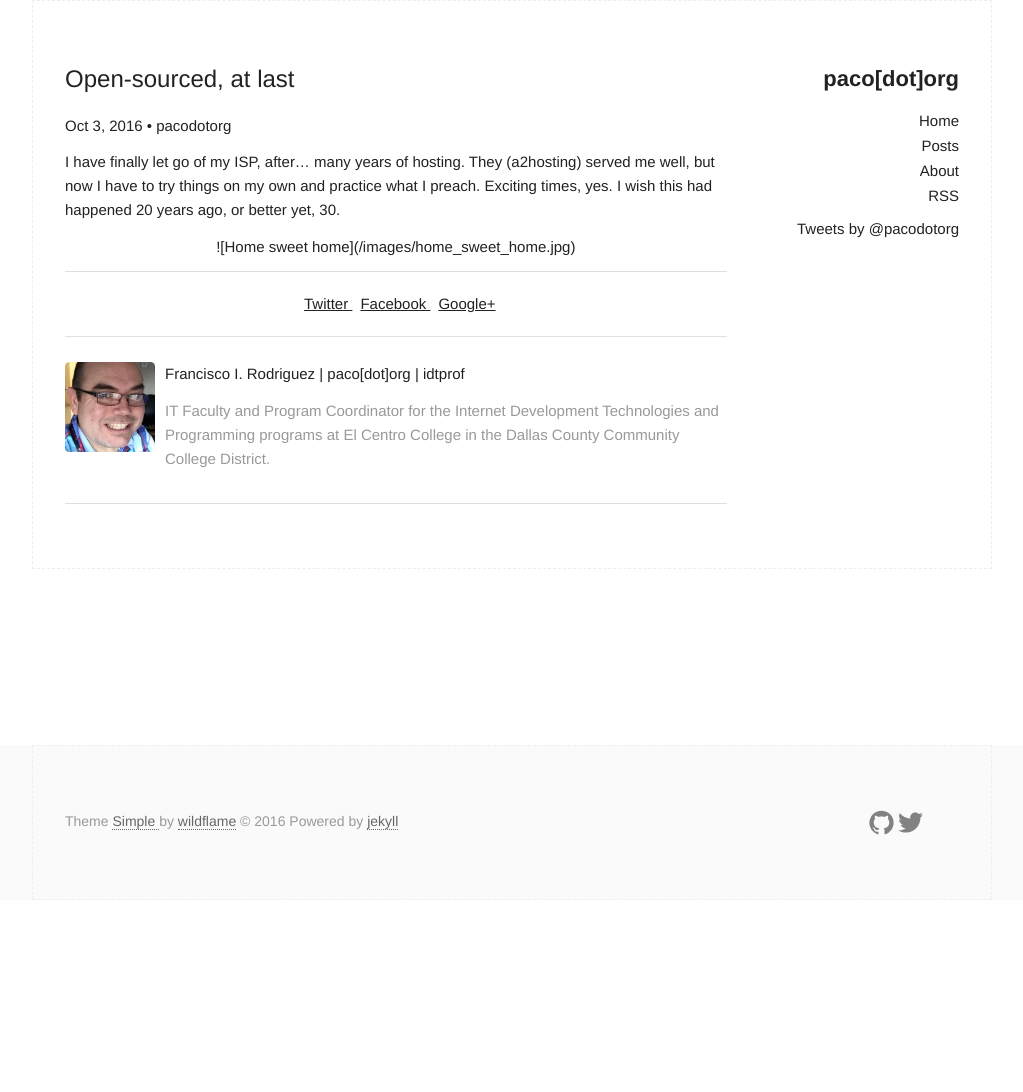
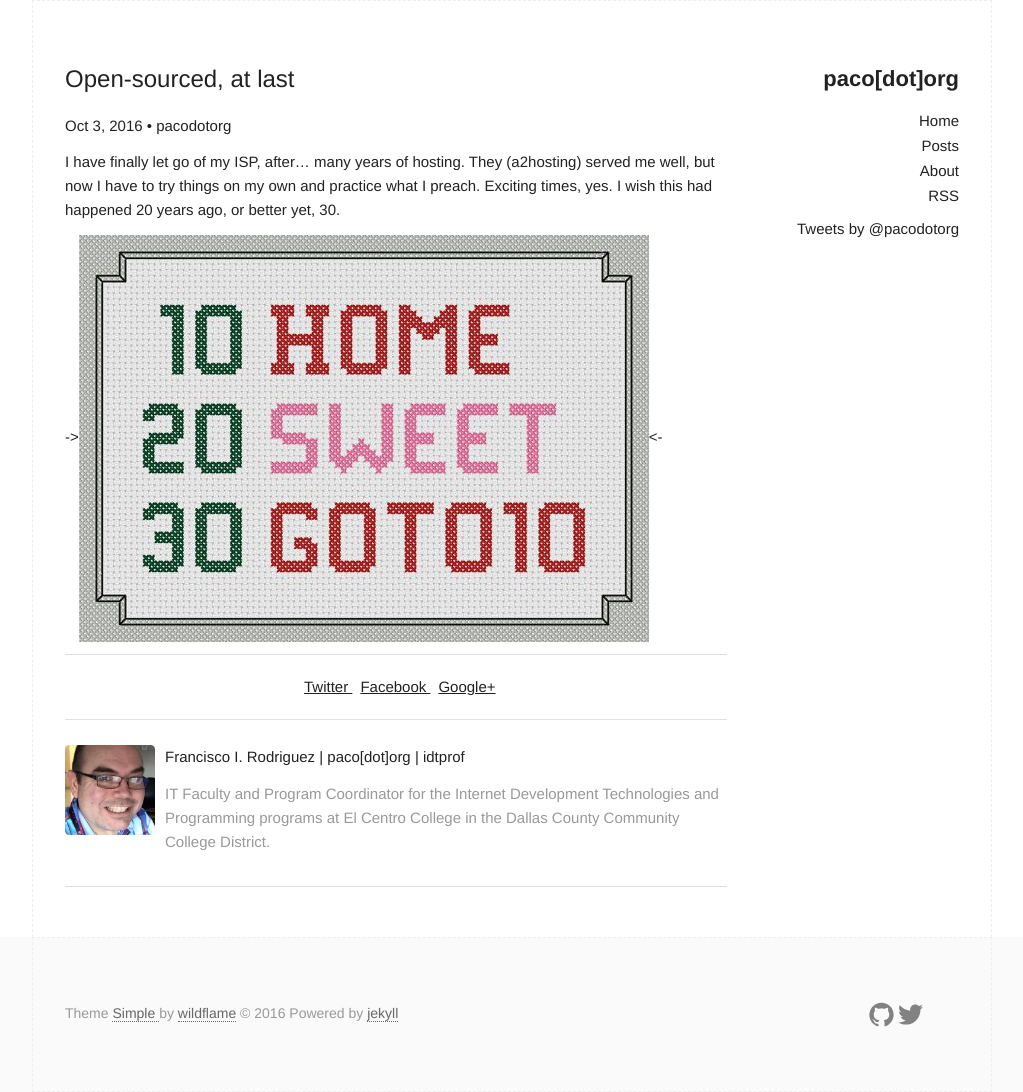
Before and after one commit to pacodotorg/pacodotorg.github.io, a Jekyll site: the page built from _posts/2016-10-03-open-source-at-last.md, in a window 1280 px wide. Shown: the whole page, without its empty margins (128-1151 px from the left). Built offline with Jekyll 4.4.1, drawn with Linux system fonts in a browser that asks for light colours; before the commit the page ends 900 px from its top, so only the background shows below that.

Commit message:
Updated 2016-10-03-open-source-at-last.md

```diff
--- a/_posts/2016-10-03-open-source-at-last.md
+++ b/_posts/2016-10-03-open-source-at-last.md
@@ -7,4 +7,4 @@ author: pacodotorg
 ---
 I have finally let go of my ISP, after... many years of hosting. They (a2hosting) served me well, but now I have to try things on my own and practice what I preach. Exciting times, yes. I wish this had happened 20 years ago, or better yet, 30.
 
-<p align="center">![Home sweet home]({{site.baseurl}}/images/home_sweet_home.jpg)</p>
+->![Home sweet home]({{site.baseurl}}/images/home_sweet_home.jpg)<-
```
